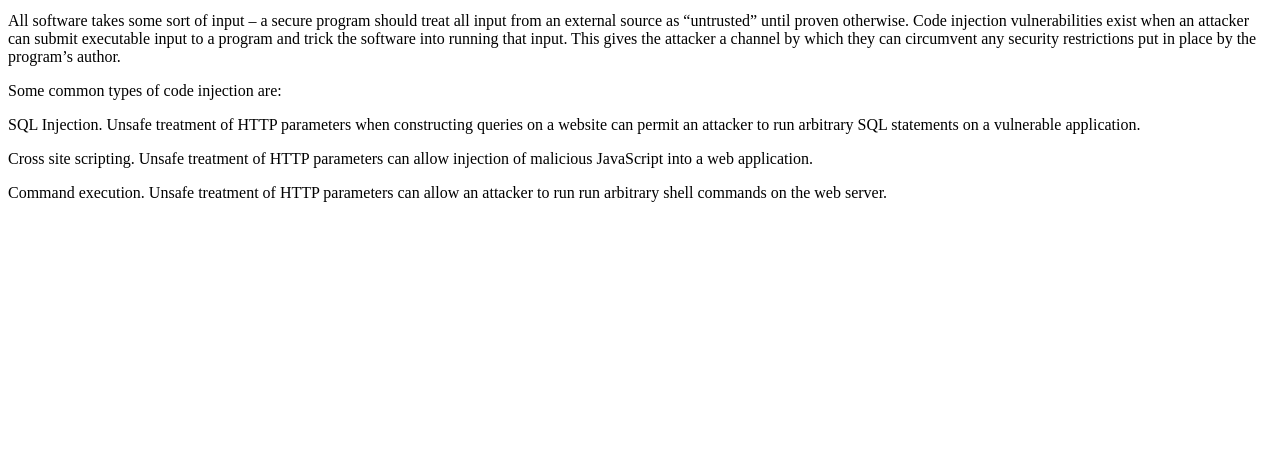
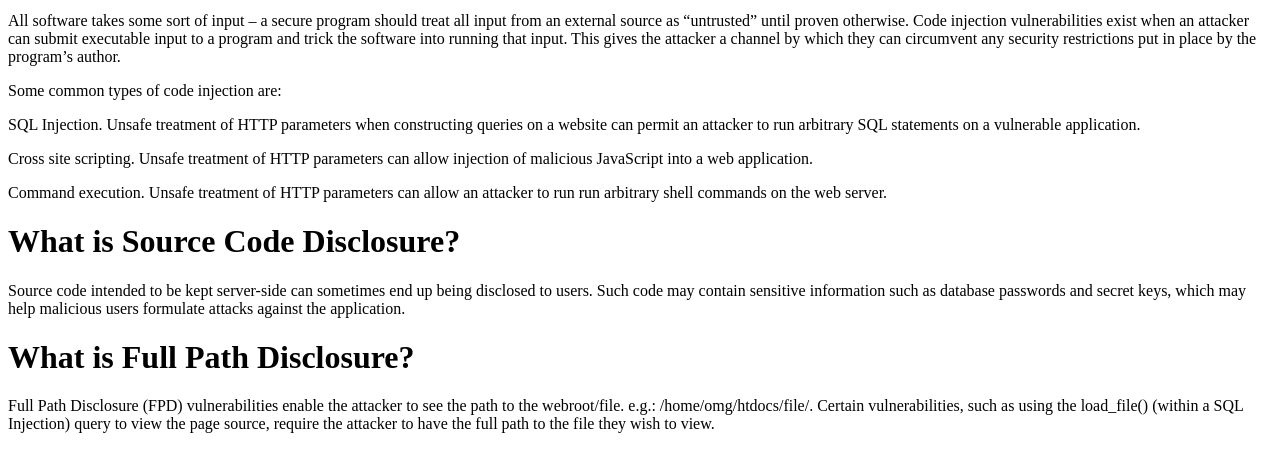
Before and after one commit to fatinsourav/Damn-Vulnerable-Flask-Application, a Flask app: template vulnerableEnvironment/templates/glossary.html in a window 1280 px wide. Shown: the part 402-851 px from the top of the page. Before the commit the page ends 604 px from the top, so only its background shows below. Run offline with Flask 2, Linux system fonts and the light colour scheme; the template is opened without the code that fills it, so the values that code supplies are empty.

Commit message:
disclosure done

```diff
--- a/vulnerableEnvironment/templates/glossary.html
+++ b/vulnerableEnvironment/templates/glossary.html
@@ -24,6 +24,10 @@
 <p>Cross site scripting. Unsafe treatment of HTTP parameters can allow injection of malicious JavaScript into a web application.</p>
 
 <p>Command execution. Unsafe treatment of HTTP parameters can allow an attacker to run run arbitrary shell commands on the web server.</p>
+<h1>What is Source Code Disclosure?</h1>
+<p>Source code intended to be kept server-side can sometimes end up being disclosed to users. Such code may contain sensitive information such as database passwords and secret keys, which may help malicious users formulate attacks against the application.</p>
 
+<h1>What is Full Path Disclosure?</h1>
+<p>Full Path Disclosure (FPD) vulnerabilities enable the attacker to see the path to the webroot/file. e.g.: /home/omg/htdocs/file/. Certain vulnerabilities, such as using the load_file() (within a SQL Injection) query to view the page source, require the attacker to have the full path to the file they wish to view.</p>
 </body>
 </html>
```
